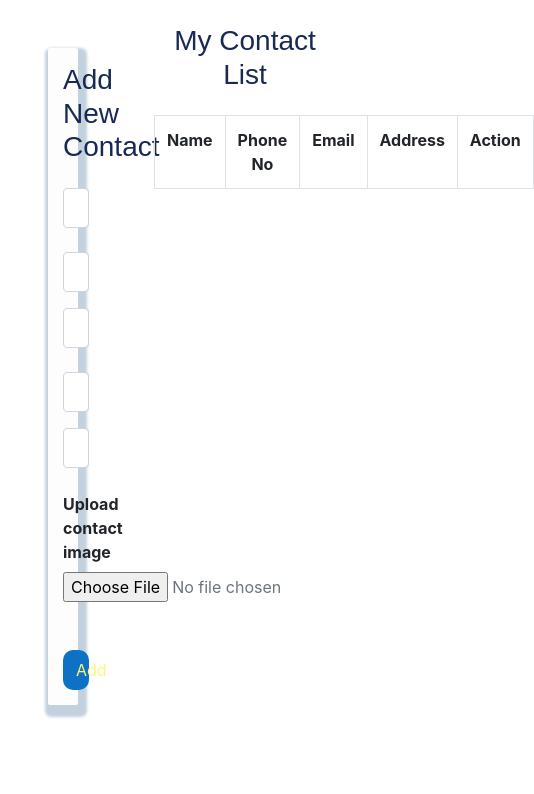
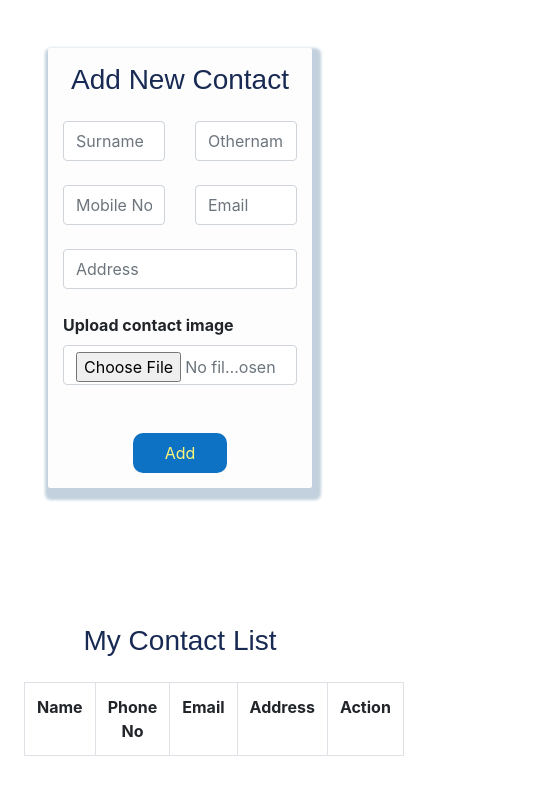
Before and after one commit to praizerema/phonebook, a React (Create React App) app: page / in a window 390 px wide. Shown: the top 794 px of the page, 534 px wide, since content can reach past the window. Built offline with nearby package versions, Linux system fonts and the light colour scheme.

Commit message:
validate file input

```diff
--- a/src/components/Phonebook.js
+++ b/src/components/Phonebook.js
@@ -24,6 +24,7 @@ class Phonebook extends Component {
       showView: false
     };
   }
+  //Handle inputs
   surnameHandler = e => this.setState({ surname: e.target.value });
 
   othernamesHandler = e => this.setState({ othernames: e.target.value });
@@ -64,6 +65,7 @@ class Phonebook extends Component {
   };
   add(e) {
     e.preventDefault();
+    document.getElementById("imgInput").required = true;
     if (this.state.surname.length < 3) {
       alert("invalid surname");
       return 0;
@@ -93,17 +95,20 @@ class Phonebook extends Component {
         fileupload: this.state.fileupload
       };
       var contacts = this.state.contactList;
+      //contactList is an array in the state and its value has been passed to contacts
       contacts.push(data);
+// the value of var data is being pushed to var contacts which is contactList
       this.setState({ contactList: contacts });
     }
   }
 
   render() {
+    // assign this to cls
     let cls = this;
     return (
-      <div className="bdy ">
+      <div className="bdy">
         <div className="contentWrap row">
-          <div className="col-4 ">
+          <div className="col-lg-4 col-sm-12">
             <div className="signupPage m-5">
               <h3 className="mb-4 text-center">Add New Contact</h3>
               <form
@@ -168,9 +173,10 @@ class Phonebook extends Component {
                   </label>
                   <br />
                   <input
-                    className="text-muted"
+                    className="text-muted form-control"
                     type="file"
                     placeholder="image"
+                    id="imgInput"
                     //onChange={this.fileuploadHandler}// what was there before
                     onChange={this.fileuploadHandler.bind(this)}
                     //value={this.state.fileupload}
@@ -187,7 +193,7 @@ class Phonebook extends Component {
 
           <Edit clsdata={this} />
           <View clsdata={this} />
-          <div className="col-8">
+          <div className="col-lg-8 col-sm-12">
             <div className="contactWrap m-4">
               <h3 className="mb-4 text-center">My Contact List</h3>
               <table className="table table-bordered">
@@ -213,6 +219,8 @@ class Phonebook extends Component {
                           >
                             <FontAwesomeIcon icon={faEye} />
                           </button>
+
+                        {/* edit button */}
                           <button
                             className="btn mr-2 btn-blue"
                             onClick={cls.editInfo.bind(cls, key)}
@@ -382,10 +390,21 @@ const View = cls => {
   let reader = new FileReader();
   reader.onloadend = () => {
     cls.clsdata.setState({
-      imagePreviewUrl: reader.result //this is what you will set in you img scr={imagePreviewUrl}
+      imagePreviewUrl: reader.result //this is what you will set in your img scr={imagePreviewUrl}
     });
   };
+  // if (contact.fileupload && contact.fileupload.type.match('image.*')) {
+  //   reader.readAsDataURL(contact.fileupload);
+  // } else {
+  //   // var img= document.getElementById("targetimg")
+  //   // img.css('display', 'none');
+  //   // img.css('display', 'none');
+  //   // img.attr('src', '');
+  // return(
+  //   <img src=""/>
+  // )
 
+  // }
   reader.readAsDataURL(contact.fileupload);
   return (
     <div
@@ -404,14 +423,14 @@ const View = cls => {
           </span>
           </div>
           <div className="contactImage">
-            <img id="target" src={cls.clsdata.state.imagePreviewUrl} />
+            <img id="targetimg" src={cls.clsdata.state.imagePreviewUrl || ""} alt="img"/>
           </div>
           <div className="surnameOthername">
             {contact.surname} {contact.othernames}
           </div>
 
           <div className="email">
-            <a href="#"> {contact.email} </a>
+             {contact.email}
           </div>
 
           <div className="phoneNo">{contact.phoneNo}</div>
--- a/src/components/upload.js
+++ b/src/components/upload.js
@@ -1,4 +1,4 @@
-import React, { Component } from "react";
+import React from "react";
 
 class ImageUpload extends React.Component {
   constructor(props) {
@@ -47,7 +47,7 @@ class ImageUpload extends React.Component {
           </button>
         </form>
         <div className="imgPreview">
-          <img src={this.state.imagePreviewUrl} />
+          <img src={this.state.imagePreviewUrl} alt="img"/>
         </div>
       </div>
     );
```
